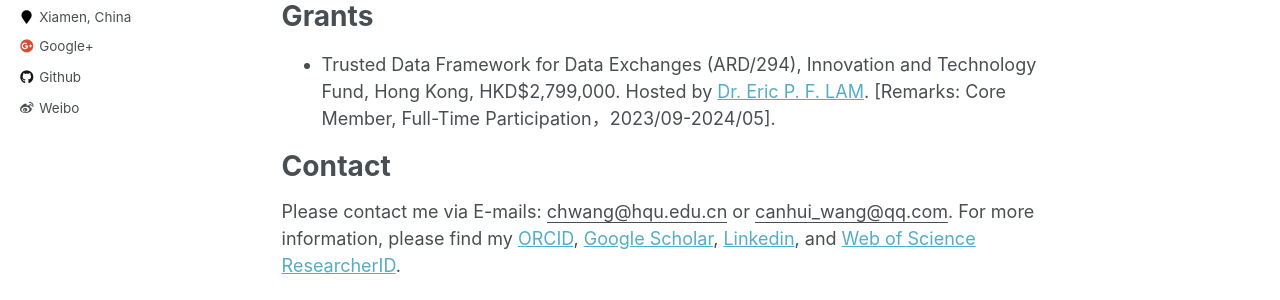
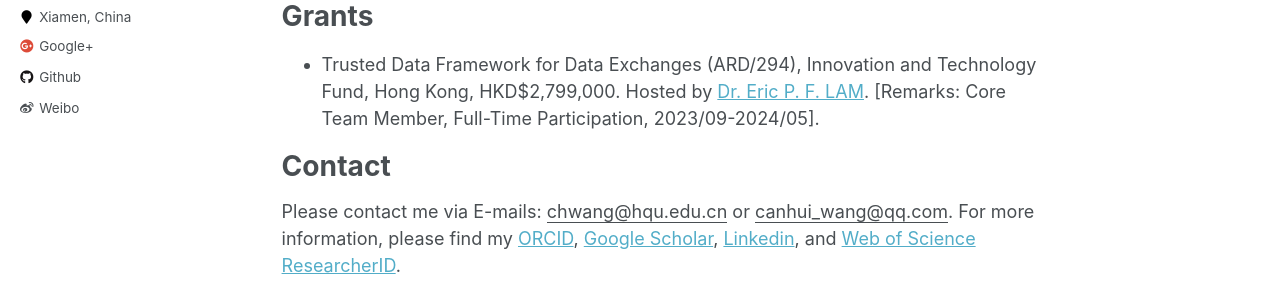
Before and after one commit to Canhui/canhui.github.io, a Jekyll site: the page built from _pages/about.md, in a window 1280 px wide and 900 px high, scrolled down 1795 px. Shown: the part 408-708 px from the top of the window. Built offline with Jekyll 4.4.1, drawn with Linux system fonts in a browser that asks for light colours.

Commit message:
Update about.md

```diff
--- a/_pages/about.md
+++ b/_pages/about.md
@@ -110,7 +110,7 @@ Example: editing a markdown file for a talk
 
 Grants
 ======
-* Trusted Data Framework for Data Exchanges (ARD/294), Innovation and Technology Fund, Hong Kong, HKD\$2,799,000. Hosted by [Dr. Eric P. F. LAM](https://www.linkedin.com/in/peifunglam2/). \[Remarks: Core Member, Full-Time Participation，2023/09-2024/05\].
+* Trusted Data Framework for Data Exchanges (ARD/294), Innovation and Technology Fund, Hong Kong, HKD\$2,799,000. Hosted by [Dr. Eric P. F. LAM](https://www.linkedin.com/in/peifunglam2/). \[Remarks: Core Team Member, Full-Time Participation, 2023/09-2024/05\].
 
 
 Contact
```
